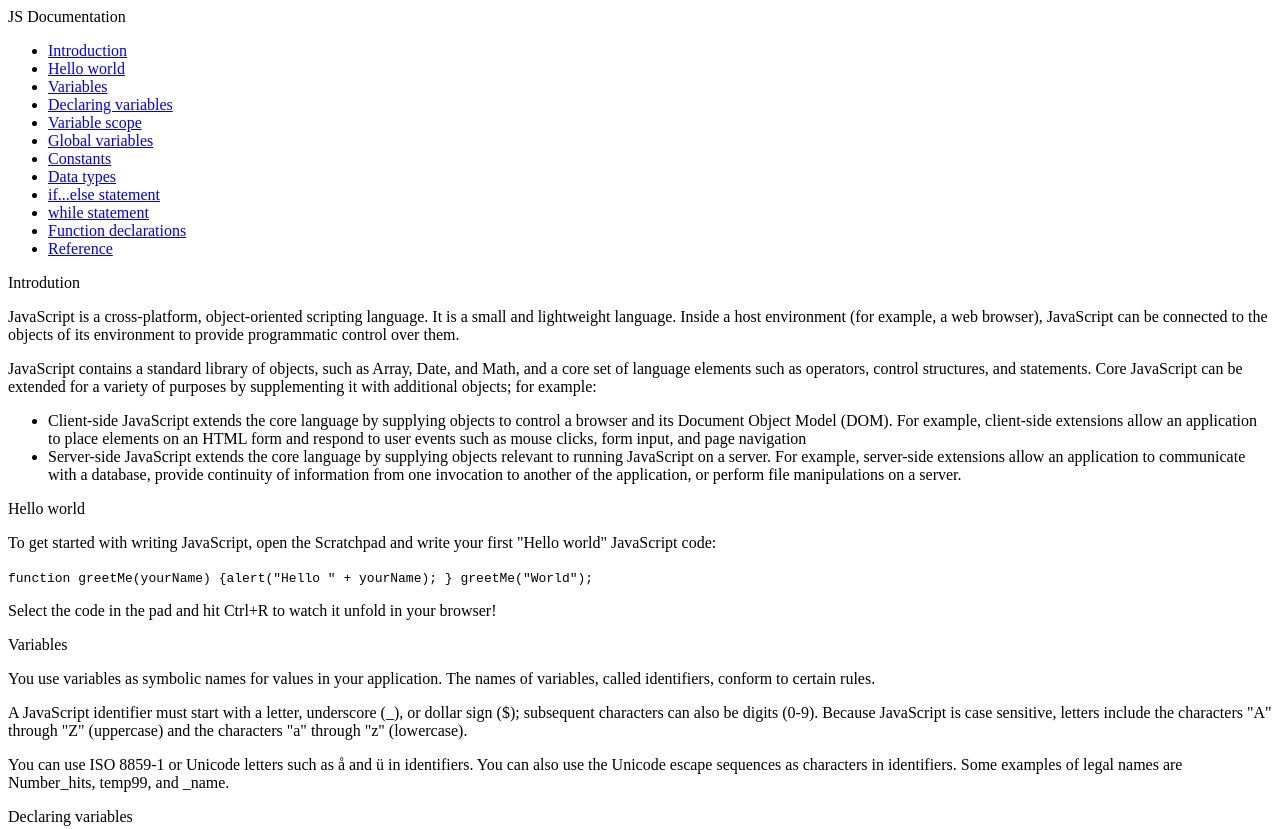
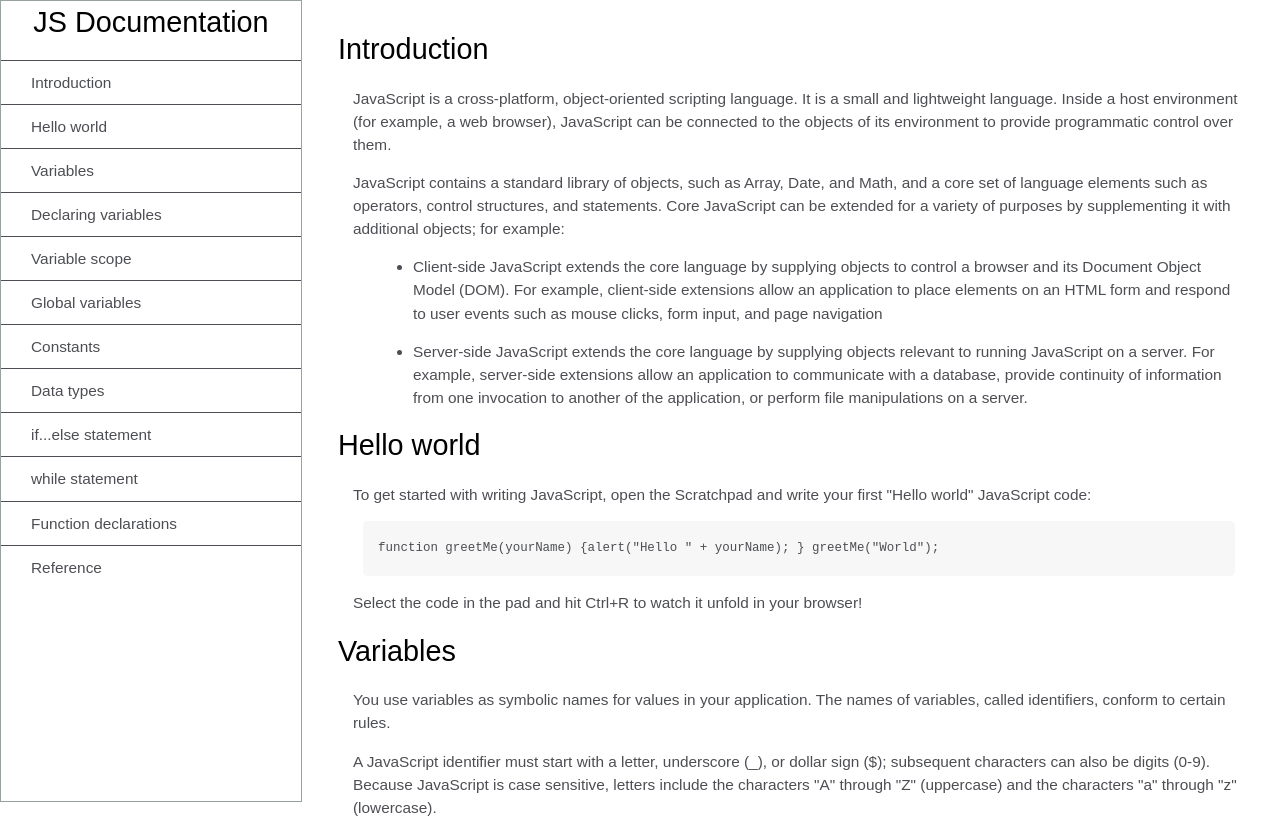
Before and after one commit to AmaroWes/technical-documentation-page, a plain HTML site: page index.html in a window 1280 px wide. Shown: the top 829 px of the page. Drawn offline with Linux system fonts and the light colour scheme.

Commit message:
Project developed

```diff
--- /dev/null
+++ b/Resources/CSS/styles.css
@@ -0,0 +1,115 @@
+body {
+    font-family: sans-serif;
+    color: black;
+    line-height: 1.5;
+}
+
+#navbar {
+    position: fixed;
+    width: 250px;
+    min-width: 240px;
+    height: 100%;
+    top: 0;
+    left: 0;
+    border: solid 1px rgba(0, 22, 22, 0.4);
+}
+
+#navbar > header, #navbar > ul > li, .main-section > header {
+    margin: 0;
+}
+
+#navbar > header {
+    text-align: center;
+    font-size: 1.2em;
+}
+
+#navbar > ul {
+    height: 88%;
+    padding: 0;
+    overflow-y: auto;
+    overflow-x: hidden;
+}
+
+#navbar > ul > li {
+    color: #4d4e53;
+    border-top: 1px solid;
+    position: relative;
+    width: 100%;
+    font-size: 0.96em;
+    list-style: none;
+}
+
+#navbar > ul > li > a {
+    display: block;
+    padding: 10px 30px;
+    color: #4d4e53;
+    text-decoration: none;
+    cursor: pointer;
+}
+
+#main-doc {
+    position: absolute;
+    margin-left: 260px;
+    margin-bottom: 110px;
+    padding: 20px;
+}
+
+.main-section, .main-section > p, ul {
+    display: block;
+}
+
+.main-section > header {
+    text-align: left;
+    font-size: 1.2em;
+}
+
+.main-section > article {
+    margin: 15px;
+    font-size: 0.96em;
+    color: #4d4e53;
+}
+
+.main-section > p, ul {
+    margin-block-start: 1em;
+    margin-block-end: 1em;
+    margin-inline-start: 0;
+    margin-inline-end: 0;
+}
+
+ul {
+    list-style-type: disc;
+    padding-inline-start: 40px;
+}
+
+li {
+    display: list-item;
+    margin: 15px 0 0 20px;
+}
+
+code {
+    display: block;
+    text-align: left;
+    position: relative;
+    word-break: normal;
+    word-wrap: normal;
+    line-height: 2;
+    background-color: #f7f7f7;
+    padding: 15px;
+    margin: 10px;
+    border-radius: 5px;
+}
+
+@media only screen and (min-width: 600px) {
+    #navbar {
+        width: 300px;
+        min-width: 290px;
+    }
+
+    #main-doc {
+        margin-left: 310px;
+    }
+
+    #navbar > header, .main-section > header {
+        font-size: 1.8em;
+    }
+}
--- a/index.html
+++ b/index.html
@@ -4,7 +4,7 @@
         <meta charset="utf-8">
         <meta name="viewport" content="width=device-width, inicitial-scale=1.0">
         <title>Technical Documentation</title>
-        <link rel="stylesheet" href="styles.css">
+        <link rel="stylesheet" href="Resources/CSS/styles.css">
     </head>
     <body>
         <nav id="navbar">
@@ -18,15 +18,15 @@
                 <li><a class="nav-link" href="#Global_variables">Global variables</a></li>
                 <li><a class="nav-link" href="#Constants">Constants</a></li>
                 <li><a class="nav-link" href="#Data_types">Data types</a></li>
-                <li><a class="nav-link" href="#if...else_statement">if...else statement</a></li>
-                <li><a class="nav-link" href="#while_statement">while statement</a></li>
+                <li><a class="nav-link" href="#If...else_statement">if...else statement</a></li>
+                <li><a class="nav-link" href="#While_statement">while statement</a></li>
                 <li><a class="nav-link" href="#Function_declarations">Function declarations</a></li>
                 <li><a class="nav-link" href="#Reference">Reference</a></li>
             </ul>
         </nav>
         <main id="main-doc">
-            <section class="main-section" id="Introdution">
-                <header>Introdution</header>
+            <section class="main-section" id="Introduction">
+                <header>Introduction</header>
                 <article>
                     <p>
                         JavaScript is a cross-platform, object-oriented scripting language.
```
Also changed, not shown: styles.css (deleted).
